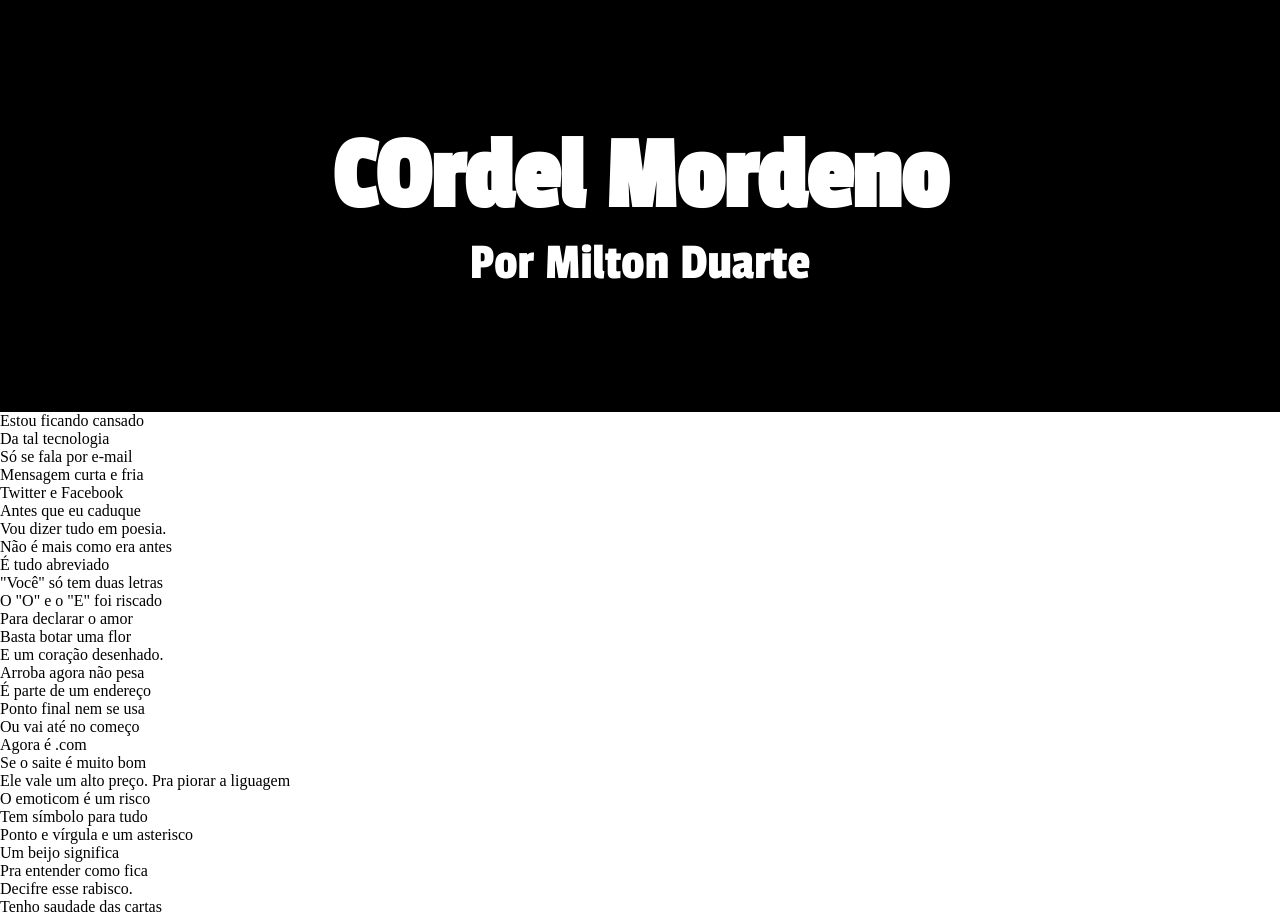
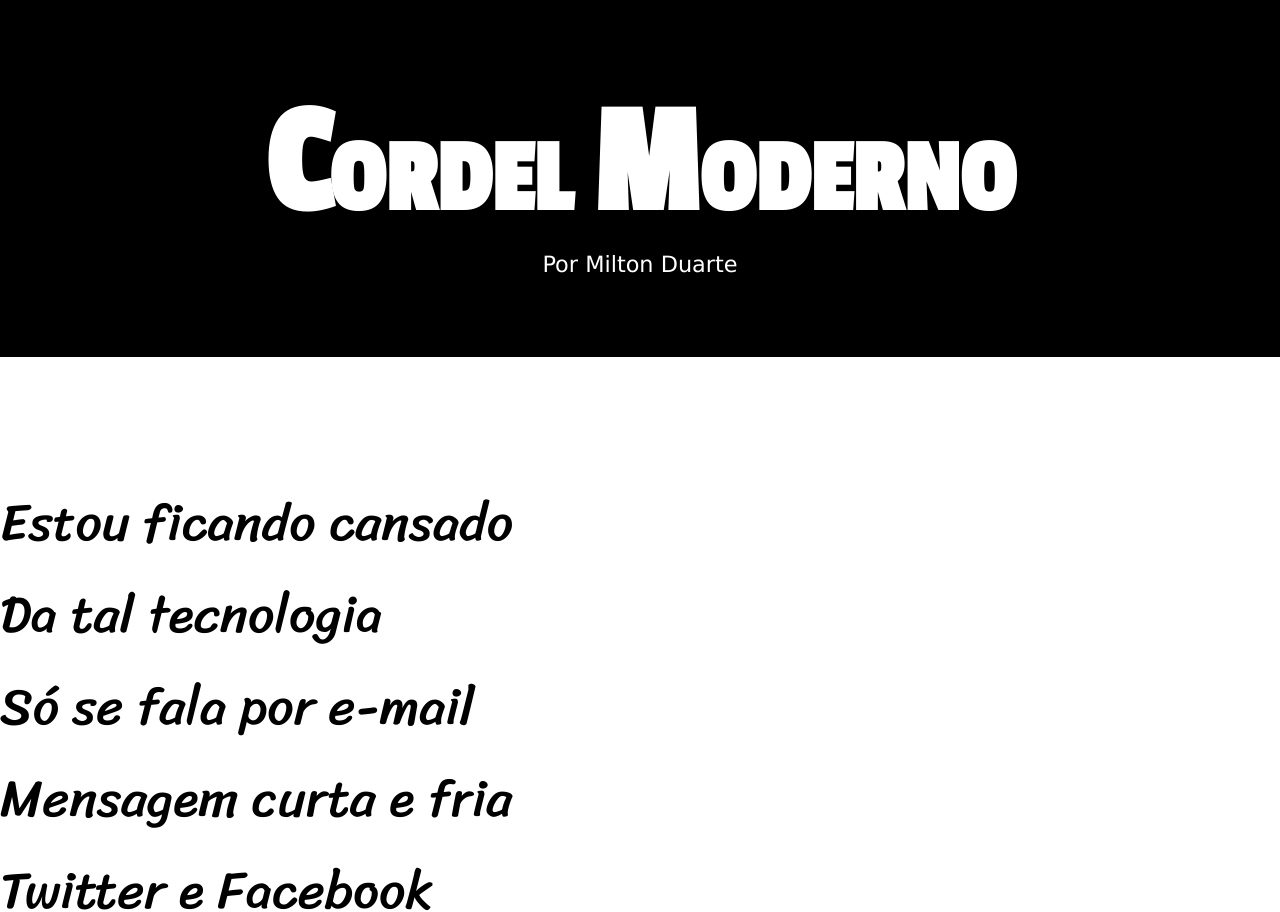
Before and after one commit to MatheusMottaTL/projeto-cordel, a plain HTML site: page index.html in a window 1280 px wide. Shown: the top 912 px of the page. Drawn offline with Linux system fonts and the light colour scheme.

Commit message:
avançando no projeto

```diff
--- a/index.html
+++ b/index.html
@@ -10,12 +10,14 @@
 <body>
 
     <header>
-        <h1>COrdel Mordeno</h1>
+        <h1> <capslock>C</capslock>ORDEL <capslock>M</capslock>ODERNO</h1>
 
-        <p>Por <a href="https://www.recantodasletras.com.br/poesias/3186743">Milton Duarte</a></p>
+        <p>Por <a href="https://www.recantodasletras.com.br/poesias/3186743" target="_blank" rel="nofollow">Milton Duarte</a></p>
     </header>
 
+
     <section>
+        <p>
         Estou ficando cansado<br>
         Da tal tecnologia<br>
         Só se fala por e-mail<br>
@@ -23,9 +25,11 @@
         Twitter e Facebook<br>
         Antes que eu caduque<br>
         Vou dizer tudo em poesia.
+        </p>
     </section>
 
     <section>
+        <p>
         Não é mais como era antes<br>
         É tudo abreviado<br>
         "Você" só tem duas letras<br>
@@ -33,9 +37,11 @@
         Para declarar o amor<br>
         Basta botar uma flor<br>
         E um coração desenhado.
+        </p>
     </section>
 
     <section>
+        <p>
         Arroba agora não pesa<br>
         É parte de um endereço<br>
         Ponto final nem se usa<br>
@@ -51,9 +57,11 @@
         Um beijo significa<br>
         Pra entender como fica<br>
         Decifre esse rabisco.
+        </p>
     </section>
 
     <section>
+        <p>
         Tenho saudade das cartas<br>
         Escritas com a própria mão<br>
         Mandava no mês de Junho<br>
@@ -61,9 +69,11 @@
         Mas matava a saudade<br>
         Era texto de verdade<br>
         Nas linhas do coração.
+        </p>
     </section>
 
     <section>
+        <p>
         Agora, escrevo e envio<br>
         Chegando na mesma hora<br>
         Mas quando vou prosear<br>
@@ -79,7 +89,10 @@
         Dois pontos são dois joelhos<br>
         Seus lábios são aparelhos<br>
         Deixe que Deus interprete.
+        </p>
     </section>
 
+
+    <footer>Site criado por Matheus Motta para fins praticos</footer>
 </body>
 </html>
--- a/style.css
+++ b/style.css
@@ -3,6 +3,11 @@
 @import url('https://fonts.googleapis.com/css2?family=Passion+One&display=swap');
 @import url('https://fonts.googleapis.com/css2?family=Sriracha&display=swap');
 
+:root{
+    --fonte1: Verdana, Geneva, Tahoma, sans-serif;
+    --fonte2: 'Passion One', cursive;
+    --fonte3: 'Sriracha', cursive;
+}
 
 *{
     margin: 0%;
@@ -15,21 +20,42 @@
 }
 
 
-header{
+header, footer{
     background-color: rgb(0, 0, 0);
-    padding: 15vh 0px 15vh 0px;
+    padding: 10vh 0px 10vh 0px;
     color: white;
     text-align: center;
-    font-size: 6.5vh;
-    font-family: 'Passion One', cursive;
+    font: normal normal 6.5vh var(--fonte2);
 }
 
+header > p{
+    font: normal normal 2.8vh  var(--fonte1);
+}
+
+footer{
+    padding: 1vh 0px 1vh 0px;
+    font: normal normal 2.8vh var(--fonte1);
+}
+
+
+capslock {
+    font-size: 1.5em;
+
+}
 
 a:hover{
     text-decoration: underline;
 }
 
 
+section > p{
+    background-color: rgb(#ffffff);
+    padding: 15vh 0px 15vh 0px;
+    color: black;
+    text-align: left;
+    font: normal normal 6.5vh var(--fonte3);
+}
 section{
-    text-align: left;
+    min-width: 280px;
+    max-width: 800px;
 }
```
